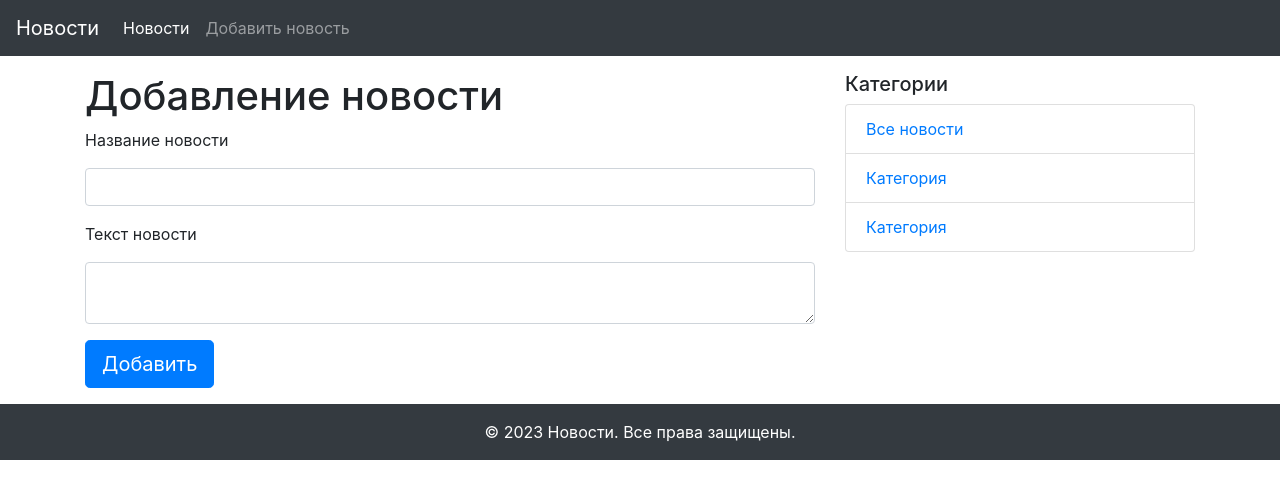
After one commit to nikitka1234/pythonProject8, a Flask app: page /add_news in a window 1280 px wide. The commit adds this page. Shown: the top 499 px of the page. Run offline with Flask 3, Linux system fonts and the light colour scheme; some libraries are stand-ins or nearby versions.

Commit message:
Commit #4

```diff
--- a/main.py
+++ b/main.py
@@ -2,7 +2,7 @@
 
 from flask_wtf import FlaskForm
 from wtforms import StringField, TextAreaField, EmailField, SelectField, SubmitField
-from wtforms.validators import DataRequired, Optional
+from wtforms.validators import DataRequired, Optional, Length
 
 
 class FeedbackForm(FlaskForm):
@@ -11,6 +11,15 @@
     email = EmailField("Почта", validators=[Optional()])
     rating = SelectField("Оценка", choices=[5, 4, 3, 2, 1], default=5)
     submit = SubmitField("Отправить")
+
+
+class NewsForm(FlaskForm):
+    title = StringField("Название новости",
+                        validators=[DataRequired(message='Поле "Название новости" не может быть пустым'),
+                                    Length(max=100, message="Название не может быть более 100 символов")])
+    text = TextAreaField("Текст новости",
+                         validators=[DataRequired(message='Поле "Текст новости" не может быть пустым')])
+    submit = SubmitField("Добавить")
 
 
 app = Flask(__name__)
@@ -48,6 +57,20 @@
     return render_template("feedback.html", form=form)
 
 
+def add_news():
+    form = NewsForm()
+
+    if form.validate_on_submit():
+        title = form.title.data
+        text = form.text.data
+
+        content.append({"title": title, "text": text})
+
+        return redirect(url_for("index"))
+
+    return render_template("add_news.html", form=form)
+
+
 def news_detail(id):
     return render_template("news_detail.html", **content[id])
 
@@ -58,6 +81,7 @@
 
 app.add_url_rule('/', view_func=index)
 app.add_url_rule('/feedback', 'feedback', feedback, methods=["GET", "POST"])
+app.add_url_rule('/add_news', 'add_news', add_news, methods=["GET", "POST"])
 app.add_url_rule('/news_detail/<int:id>', 'news_detail', news_detail)
 app.add_url_rule('/category/<string:name>', 'category', category)
 
--- /dev/null
+++ b/templates/add_news.html
@@ -0,0 +1,29 @@
+{% extends "base.html" %}
+{% block title %}
+    Добавление новости
+{% endblock %}
+{% block content %}
+    <form action="" method="post" novalidate>
+        {{ form.csrf_token }}
+        <div class="form-group">
+            <h1>Добавление новости</h1>
+            <label>{{ form.title.label }}</label>
+            {{ form.title(class="form-control") }}
+            {% for error in form.title.errors %}
+                <div class="alert alert-danger" role="alert">
+                    <span>{{ error }}</span>
+                </div>
+            {% endfor %}
+        </div>
+        <div class="form-group">
+            <label>{{ form.text.label }}</label>
+            {{ form.text(class="form-control") }}
+            {% for error in form.text.errors %}
+                <div class="alert alert-danger" role="alert">
+                    <span>{{ error }}</span>
+                </div>
+            {% endfor %}
+        </div>
+        {{ form.submit(class="btn btn-primary btn-lg") }}
+    </form>
+{% endblock %}
--- a/templates/navigation.html
+++ b/templates/navigation.html
@@ -1,5 +1,5 @@
 <nav class="navbar navbar-expand-md navbar-dark bg-dark">
-      <a class="navbar-brand" href="#">Новости</a>
+      <a class="navbar-brand" href="{{ url_for("index") }}">Новости</a>
       <button class="navbar-toggler" type="button" data-toggle="collapse" data-target="#navbarNav"
               aria-controls="navbarNav" aria-expanded="false" aria-label="Toggle navigation">
         <span class="navbar-toggler-icon"></span>
@@ -7,10 +7,10 @@
       <div class="collapse navbar-collapse" id="navbarNav">
         <ul class="navbar-nav">
           <li class="nav-item active">
-            <a class="nav-link" href="#">Новости</a>
+            <a class="nav-link" href="{{ url_for("index") }}">Новости</a>
           </li>
           <li class="nav-item">
-            <a class="nav-link" href="#">Добавить новость</a>
+            <a class="nav-link" href="{{ url_for("add_news") }}">Добавить новость</a>
           </li>
         </ul>
       </div>
```
